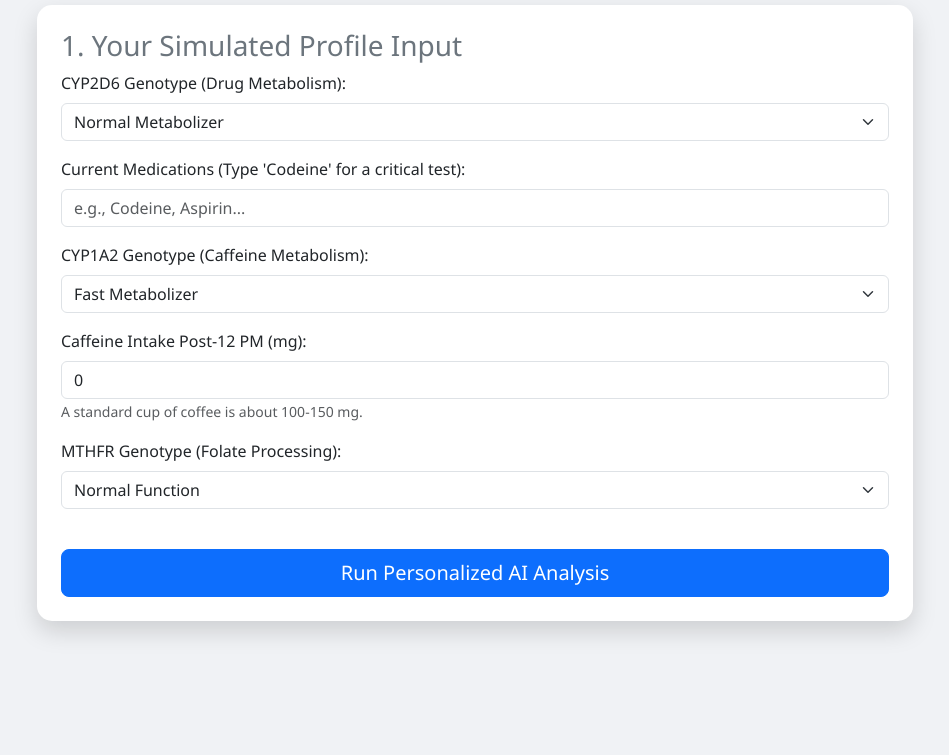
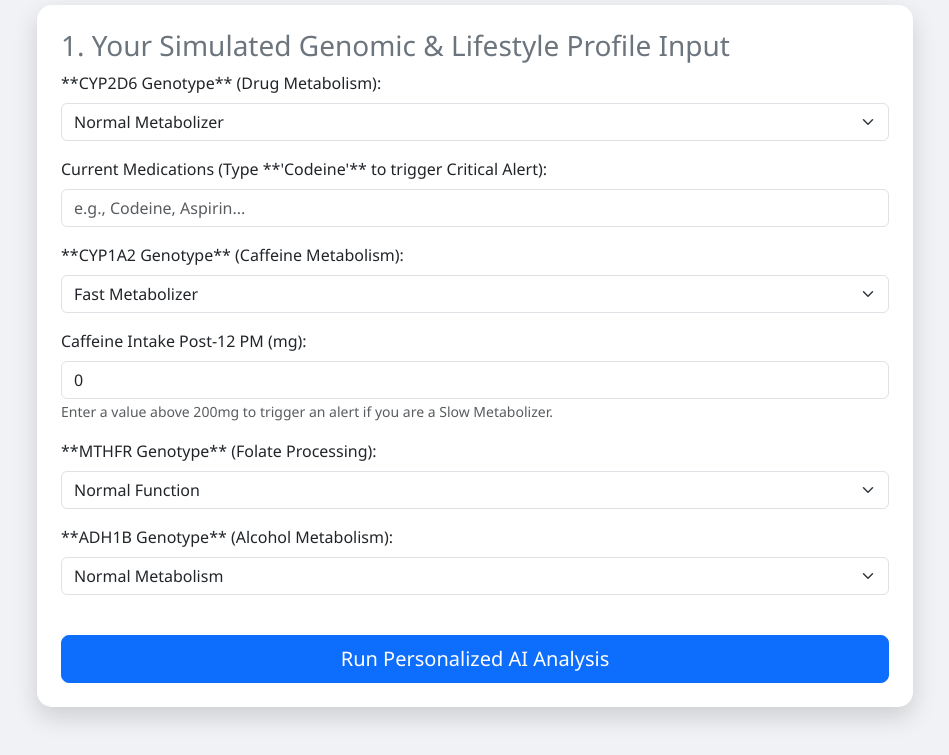
Before and after one commit to Genesia-cmd/GeneRx-Advisor, a plain HTML site: page index.html in a window 1280 px wide. Shown: the part 163-918 px from the top of the page, without its empty margins (165-1114 px from the left). Before the commit the page ends 832 px from the top, so only its background shows below. Drawn offline with nearby package versions, Linux system fonts and the light colour scheme.

Commit message:
index.html

```diff
--- a/index.html
+++ b/index.html
@@ -8,14 +8,14 @@
     <link rel="stylesheet" href="style.css"> </head>
 <body>
     <div class="container my-5">
-        <h1 class="text-center text-primary mb-4">🧬 GeneRx Wellness Advisor: Personalized Analysis</h1>
+        <h1 class="text-center text-primary mb-4">🧬 GeneRx Wellness Advisor: AI-Powered Analysis</h1>
 
         <div class="card p-4 shadow-lg mb-5">
-            <h3 class="card-title text-secondary">1. Your Simulated Profile Input</h3>
+            <h3 class="card-title text-secondary">1. Your Simulated Genomic & Lifestyle Profile Input</h3>
             <form id="advisor-form">
 
                 <div class="mb-3">
-                    <label for="cyp2d6_status" class="form-label">CYP2D6 Genotype (Drug Metabolism):</label>
+                    <label for="cyp2d6_status" class="form-label">**CYP2D6 Genotype** (Drug Metabolism):</label>
                     <select id="cyp2d6_status" class="form-select">
                         <option value="Normal">Normal Metabolizer</option>
                         <option value="Poor Metabolizer">Poor Metabolizer (Critical Risk Variant)</option>
@@ -24,12 +24,12 @@
                 </div>
 
                 <div class="mb-3">
-                    <label for="current_meds" class="form-label">Current Medications (Type 'Codeine' for a critical test):</label>
+                    <label for="current_meds" class="form-label">Current Medications (Type **'Codeine'** to trigger Critical Alert):</label>
                     <input type="text" id="current_meds" class="form-control" placeholder="e.g., Codeine, Aspirin...">
                 </div>
 
                 <div class="mb-3">
-                    <label for="cyp1a2_status" class="form-label">CYP1A2 Genotype (Caffeine Metabolism):</label>
+                    <label for="cyp1a2_status" class="form-label">**CYP1A2 Genotype** (Caffeine Metabolism):</label>
                     <select id="cyp1a2_status" class="form-select">
                         <option value="Fast Metabolizer">Fast Metabolizer</option>
                         <option value="Slow Metabolizer">Slow Metabolizer (Risk Variant)</option>
@@ -39,14 +39,22 @@
                 <div class="mb-3">
                     <label for="caffeine_post_12pm" class="form-label">Caffeine Intake Post-12 PM (mg):</label>
                     <input type="number" id="caffeine_post_12pm" class="form-control" value="0" min="0">
-                    <small class="form-text text-muted">A standard cup of coffee is about 100-150 mg.</small>
+                    <small class="form-text text-muted">Enter a value above 200mg to trigger an alert if you are a Slow Metabolizer.</small>
                 </div>
 
                  <div class="mb-3">
-                    <label for="mthfr_status" class="form-label">MTHFR Genotype (Folate Processing):</label>
+                    <label for="mthfr_status" class="form-label">**MTHFR Genotype** (Folate Processing):</label>
                     <select id="mthfr_status" class="form-select">
                         <option value="Normal">Normal Function</option>
-                        <option value="Reduced Function">Reduced Function (B-Vitamin Support Insight)</option>
+                        <option value="Reduced Function">Reduced Function (B-Vitamin Insight)</option>
+                    </select>
+                </div>
+
+                <div class="mb-3">
+                    <label for="adh1b_status" class="form-label">**ADH1B Genotype** (Alcohol Metabolism):</label>
+                    <select id="adh1b_status" class="form-select">
+                        <option value="Normal">Normal Metabolism</option>
+                        <option value="Fast Metabolizer">Fast Metabolizer (Flush/Toxicity Risk)</option>
                     </select>
                 </div>
 
```
